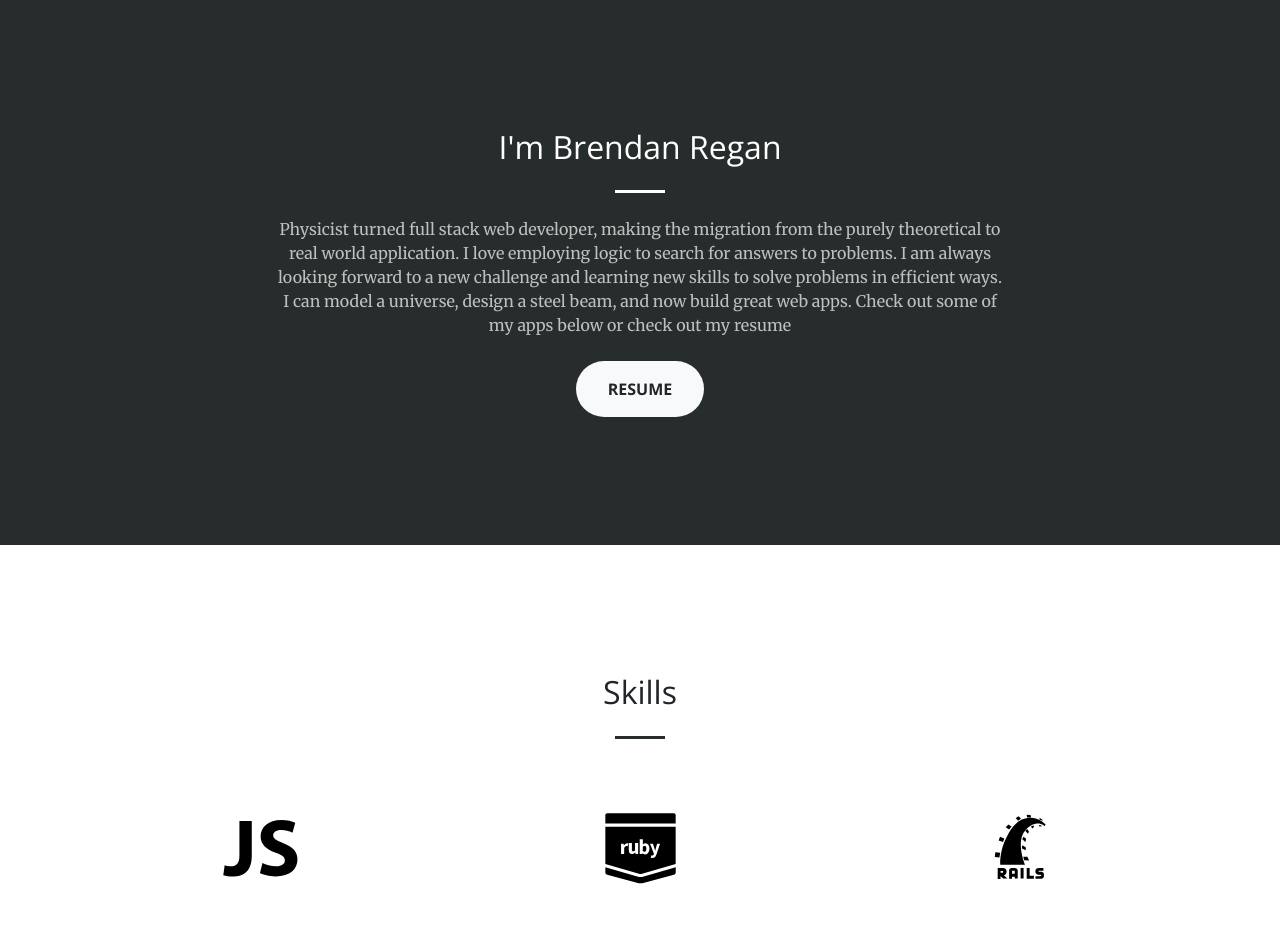
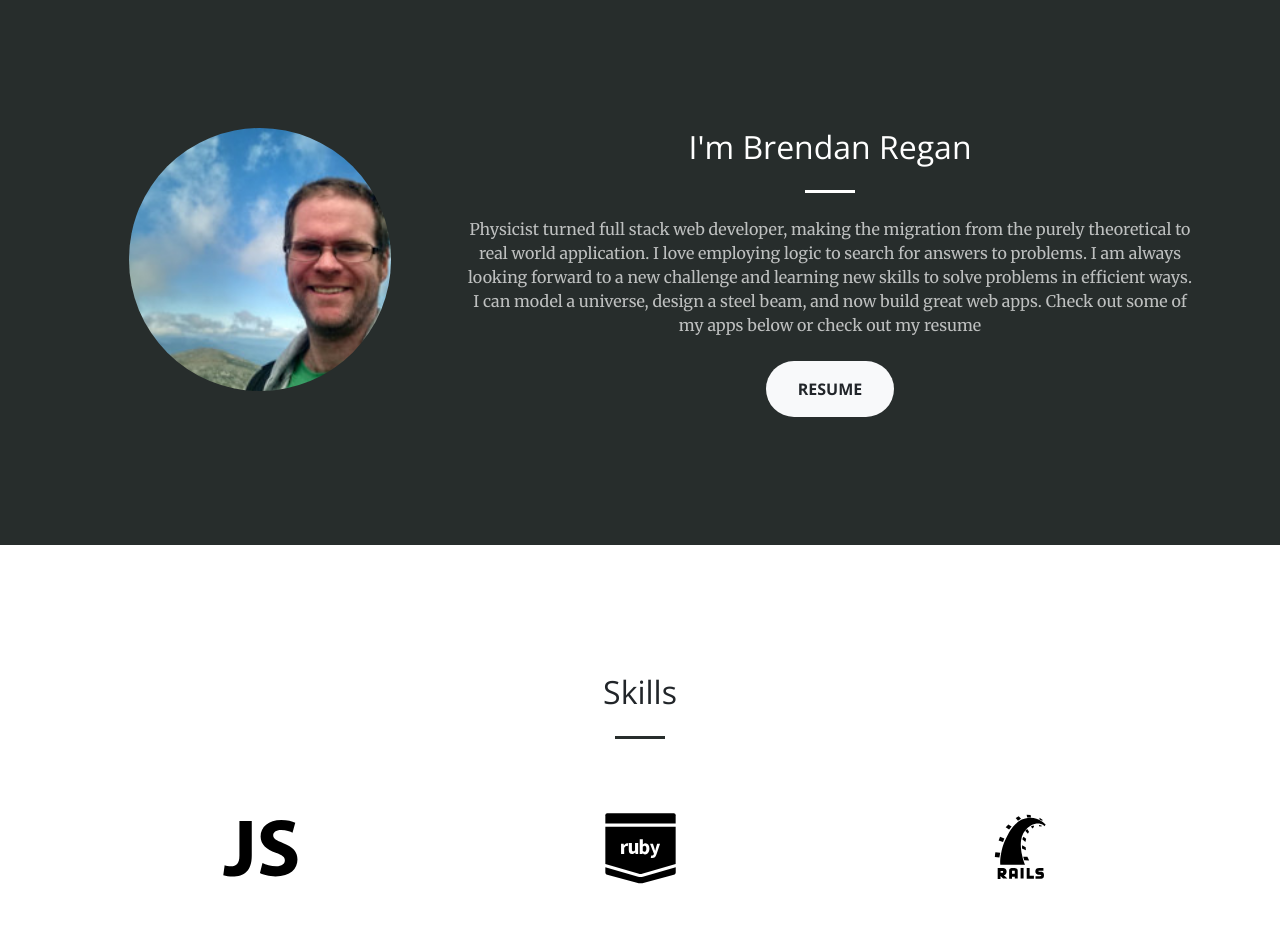
Before and after one commit to reganbp/reganbp.github.io, a website: page index.html in a window 1280 px wide. Shown: the part 800-1728 px from the top of the page. Drawn offline with nearby package versions, Linux system fonts and the light colour scheme.

Commit message:
Update Resume to be downloaded, Add image to about me section
- Most Up to date Resume can now be downloaded
- There is now an image of myself on the website

```diff
--- a/index.html
+++ b/index.html
@@ -74,6 +74,9 @@
     <section class="bg-primary" id="about">
       <div class="container">
         <div class="row">
+          <div class="col-lg-4 mx-auto text-center">
+            <img src='./img/linkedinphoto.jpeg' alt='BrendanRegan' style="border-radius:50%;width:75%;">
+          </div>
           <div class="col-lg-8 mx-auto text-center">
             <h2 class="section-heading text-white">I'm Brendan Regan</h2>
             <hr class="light my-4">
```
Also changed, not shown: img/linkedinphoto.jpeg (added), 1 other file.
